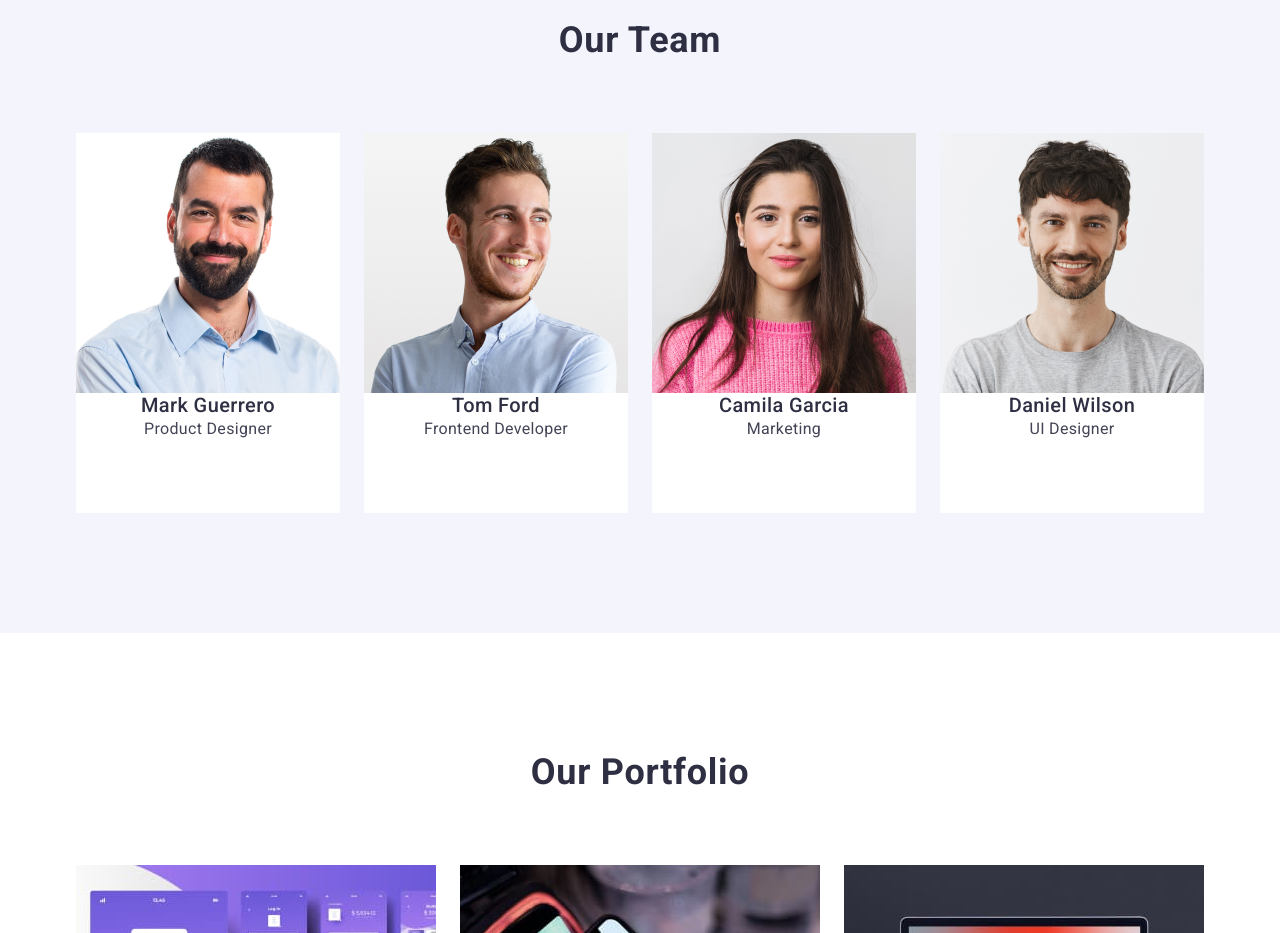
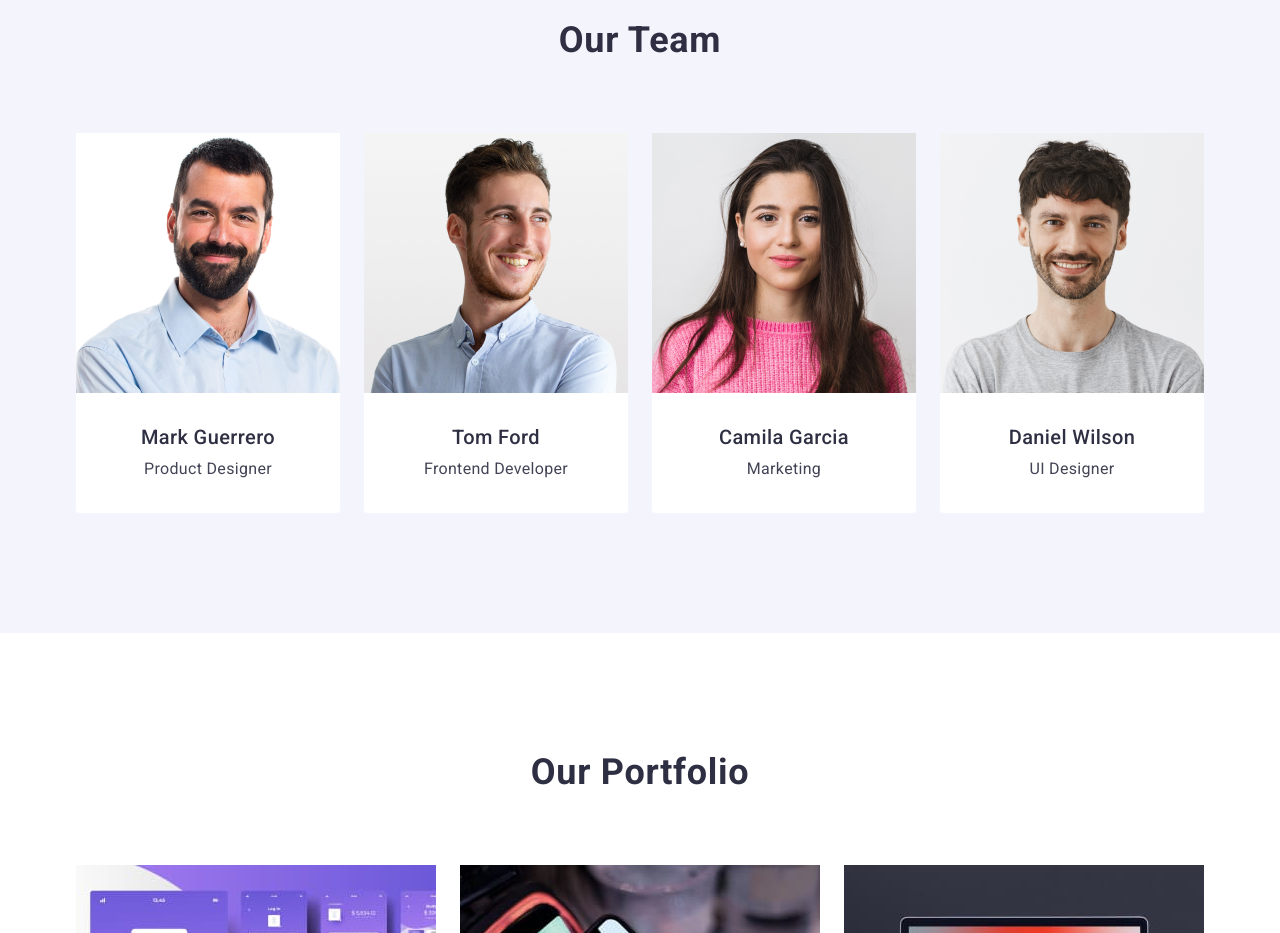
Before and after one commit to Roman-Tykhiy/goit-markup-hw-03, a plain HTML site: page index.html in a window 1280 px wide. Shown: the part 1140-2073 px from the top of the page. Drawn offline with nearby package versions, Linux system fonts and the light colour scheme.

Commit message:
corection_section_3

```diff
--- a/css/styles.css
+++ b/css/styles.css
@@ -216,13 +216,19 @@ img {
         font-size: 20px;
         line-height: 1.2;
         letter-spacing: 0.02em;
+        color: #2e2f42;
         text-align: center;
-        color: #2e2f42;
+        margin-bottom: 8px;
+}
+.container_our_teams_item {
+        padding-top: 32px;
+        padding-bottom: 32px;
 }
 .our_teams_itam {
         background-color: #fff;
         width: 264px;
         height: 380px;
+        border-radius: 0px 0px 4px 4px;
 }
 .our_teams_text {
         font-family: "Roboto", sans-serif;
--- a/index.html
+++ b/index.html
@@ -110,8 +110,10 @@
                 width="264"
                 height="260"
               />
+              <div class="container_our_teams_item">
                 <h3 class="our_teams_title_item">Mark Guerrero</h3>
                 <p class="our_teams_text">Product Designer</p>
+              </div>
             </li>
             <li class="our_teams_itam">
               <img
@@ -120,8 +122,10 @@
                 width="264"
                 height="260"
               />
+              <div class="container_our_teams_item">
                 <h3 class="our_teams_title_item">Tom Ford</h3>
                 <p class="our_teams_text">Frontend Developer</p>
+              </div>
             </li>
             <li class="our_teams_itam">
               <img
@@ -130,8 +134,10 @@
                 width="264"
                 height="260"
               />
+              <div class="container_our_teams_item">
                 <h3 class="our_teams_title_item">Camila Garcia</h3>
                 <p class="our_teams_text">Marketing</p>
+              </div>
             </li>
             <li class="our_teams_itam">
               <img
@@ -140,8 +146,10 @@
                 width="264"
                 height="260"
               />
+              <div class="container_our_teams_item">
                 <h3 class="our_teams_title_item">Daniel Wilson</h3>
                 <p class="our_teams_text">UI Designer</p>
+              </div>
             </li>
           </ul>
         </div>
```
Lines whose indentation alone changed are shown as unchanged.
